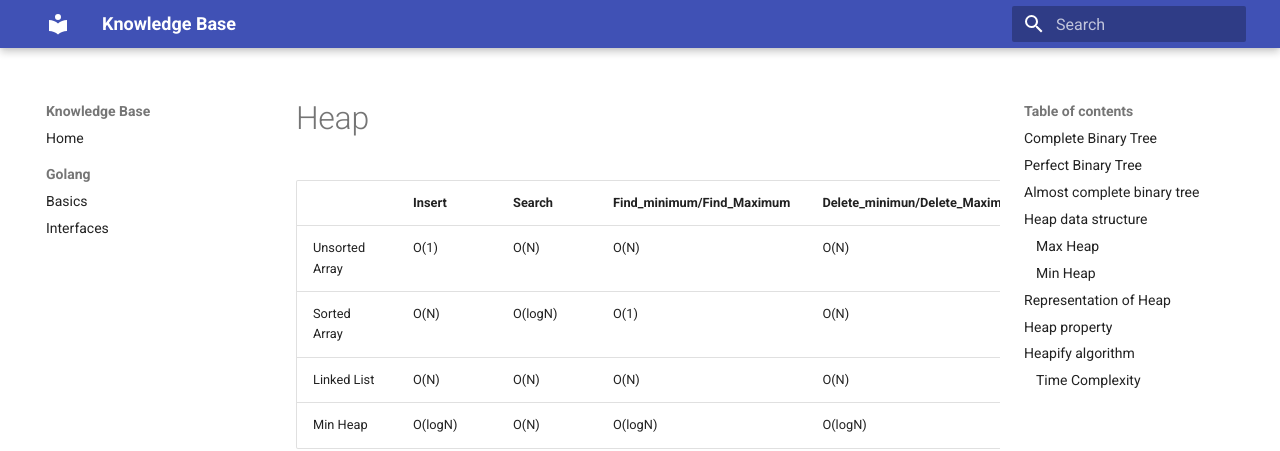
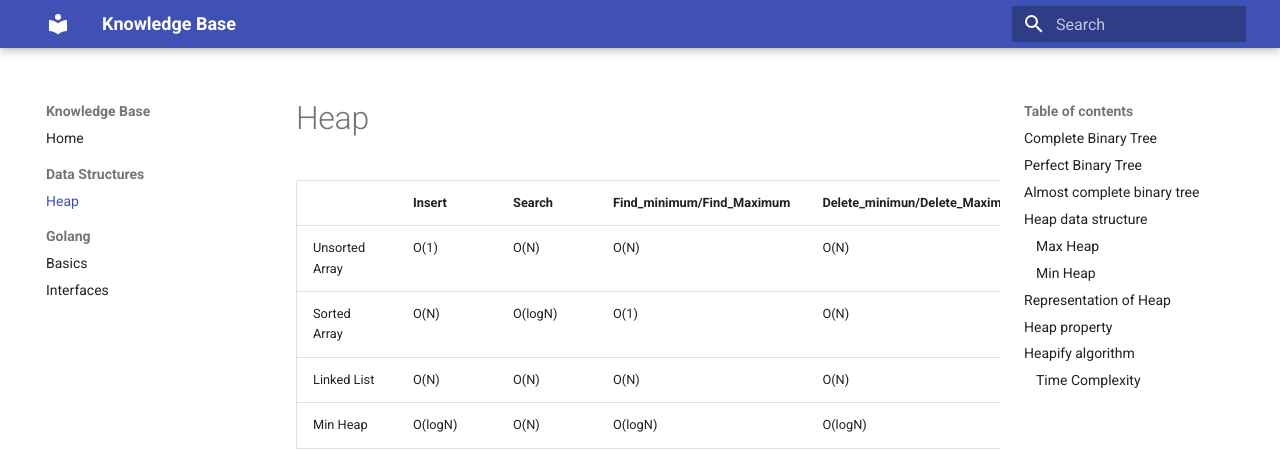
Before and after one commit to sachin141097/knowledge-base, an MkDocs documentation site: the page built from docs/Data_Structures/heap.md, in a window 1280 px wide. Shown: the top 451 px of the page. Built offline with MkDocs 1.6.1 and Material for MkDocs 9.7.7, drawn with Linux system fonts in a browser that asks for light colours.

Commit message:
Update mkdocs.yml

```diff
--- a/mkdocs.yml
+++ b/mkdocs.yml
@@ -25,6 +25,8 @@ theme:
 
 nav:
   - Home: index.md
+  - Data Structures:
+      - Heap: Data_Structures/heap.md
 
   - Golang:
       - Basics: golang/basics.md
```
